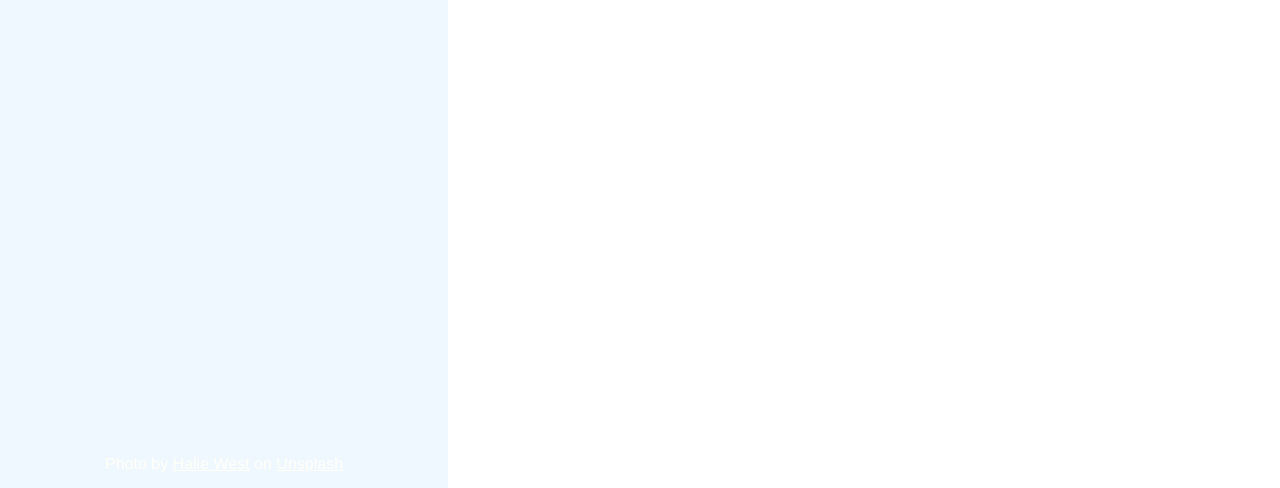
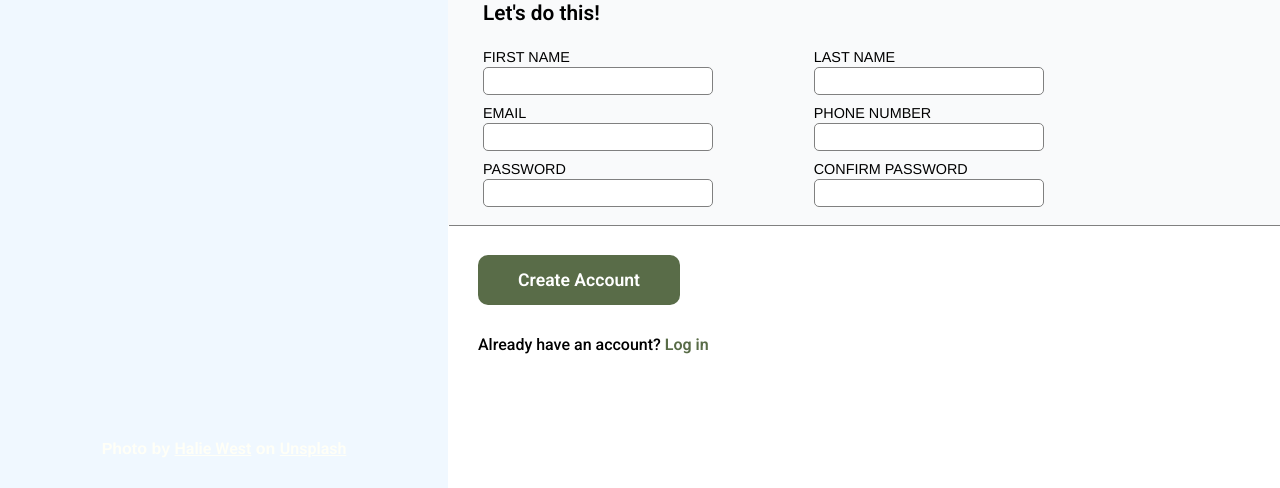
Before and after one commit to GravyTheAwesome/sign-up-form, a plain HTML site: page index.html in a window 1280 px wide. Shown: the part 312-800 px from the top of the page. Drawn offline with Linux system fonts and the light colour scheme.

Commit message:
Add main text and form

```diff
--- a/index.html
+++ b/index.html
@@ -4,7 +4,13 @@
     <meta charset="UTF-8" />
     <meta name="viewport" content="width=device-width, initial-scale=1.0" />
     <link rel="stylesheet" href="styles.css" />
-    <title>Document</title>
+    <link rel="preconnect" href="https://fonts.googleapis.com" />
+    <link rel="preconnect" href="https://fonts.gstatic.com" crossorigin />
+    <link
+      href="https://fonts.googleapis.com/css2?family=Roboto:ital,wght@0,100..900;1,100..900&display=swap"
+      rel="stylesheet"
+    />
+    <title>Sign-Up Form</title>
   </head>
   <body>
     <div class="sidebar">
@@ -18,5 +24,59 @@
         <a href="https://unsplash.com">Unsplash</a>
       </div>
     </div>
+
+    <div class="main">
+      <div class="main-text">
+        This is not a real online service! You know you need something like this
+        in your life to help you realize your deepest dreams. <br />
+        Sign up <em>now</em> to get started. <br /><br />You <em>know</em> you
+        want to.
+      </div>
+      <form action="https://httpbin.org/post" method="post" class="main-form">
+        <div class="main-form-content">
+          <div class="main-form-title">Let's do this!</div>
+          <div class="main-form-inputs">
+            <div class="main-form-side">
+              <div class="main-form-input">
+                <label for="firstName">FIRST NAME</label>
+                <input id="firstName" name="firstName" />
+              </div>
+              <div class="main-form-input">
+                <label for="email">EMAIL</label>
+                <input type="email" id="email" name="emailAdress" />
+              </div>
+              <div class="main-form-input">
+                <label for="password">PASSWORD</label>
+                <input type="password" id="password" name="password" />
+              </div>
+            </div>
+            <div class="main-form-side">
+              <div class="main-form-input">
+                <label for="lastName">LAST NAME</label>
+                <input id="lastName" name="lastName" />
+              </div>
+              <div class="main-form-input">
+                <label for="phone">PHONE NUMBER</label>
+                <input type="phone" id="phone" name="phoneNumber" />
+              </div>
+              <div class="main-form-input">
+                <label for="conPassword">CONFIRM PASSWORD</label>
+                <input type="password" id="conPassword" name="conPassword" />
+              </div>
+            </div>
+          </div>
+        </div>
+
+        <button class="main-form-button">Create Account</button>
+        <div class="main-form-login">
+          Already have an account?
+          <a
+            class="main-form-login-link"
+            href="https://knowyourmeme.com/memes/trollface"
+            >Log in</a
+          >
+        </div>
+      </form>
+    </div>
   </body>
 </html>
--- a/styles.css
+++ b/styles.css
@@ -2,7 +2,18 @@ body {
   display: flex;
   margin: 0px;
   padding: 0px;
+}
+
+* {
+  font-family: 'Roboto', 'Helvetica', serif;
+  font-weight: 600;
   box-sizing: border-box;
+}
+
+label {
+  font-weight: 300;
+  font-family: 'Helvetica', 'Gill Sans MT', Calibri, 'Trebuchet MS', sans-serif;
+  font-size: 0.9em;
 }
 
 .sidebar {
@@ -14,6 +25,79 @@ body {
   display: flex;
   flex-direction: column;
   justify-content: center;
+}
+
+.main {
+  flex: 1;
+  display: flex;
+  flex-direction: column;
+  justify-content: center;
+  gap: 5vh;
+  overflow: auto;
+  height: 100vh;
+}
+
+.main-text {
+  width: 80%;
+  font-family: 'Roboto', 'Helvetica', serif;
+  font-size: 1.3em;
+  padding-left: 30px;
+}
+
+.main-form-input {
+  display: flex;
+  flex-direction: column;
+  gap: 2px;
+}
+
+.main-form-side {
+  width: 35%;
+  display: flex;
+  flex-direction: column;
+  gap: 10px;
+}
+
+.main-form-content {
+  display: flex;
+  flex-direction: column;
+  background-color: #f9fafb;
+  flex-direction: column;
+  padding: 18px 35px;
+  display: flex;
+  gap: 3vh;
+  box-shadow: 1px 1px grey;
+}
+
+.main-form-inputs {
+  display: flex;
+  gap: 5vw;
+}
+
+.main-form-title {
+  font-size: 1.3em;
+  font-weight: 600;
+}
+
+.main-form-button {
+  margin: 30px;
+  background-color: #596c48;
+  padding: 15px 40px;
+  color: white;
+  font-weight: 600;
+  font-size: 1.1em;
+  appearance: none;
+  border-radius: 10px;
+  border: 0px solid white;
+}
+
+.main-form-login {
+  margin-left: 30px;
+  font-weight: 500;
+}
+
+.main-form-login-link {
+  color: #596c48;
+  text-decoration: none;
 }
 
 .sidebar-logo {
@@ -47,6 +131,15 @@ body {
   font-family: 'Helvetica', 'Times New Roman', sans-serif, serif;
 }
 
+input {
+  appearance: none;
+  height: 28px;
+  width: 18vw;
+  border: 1px solid grey;
+  border-radius: 5px;
+  padding: 8px;
+}
+
 a {
   color: #fffff7;
 }
```
